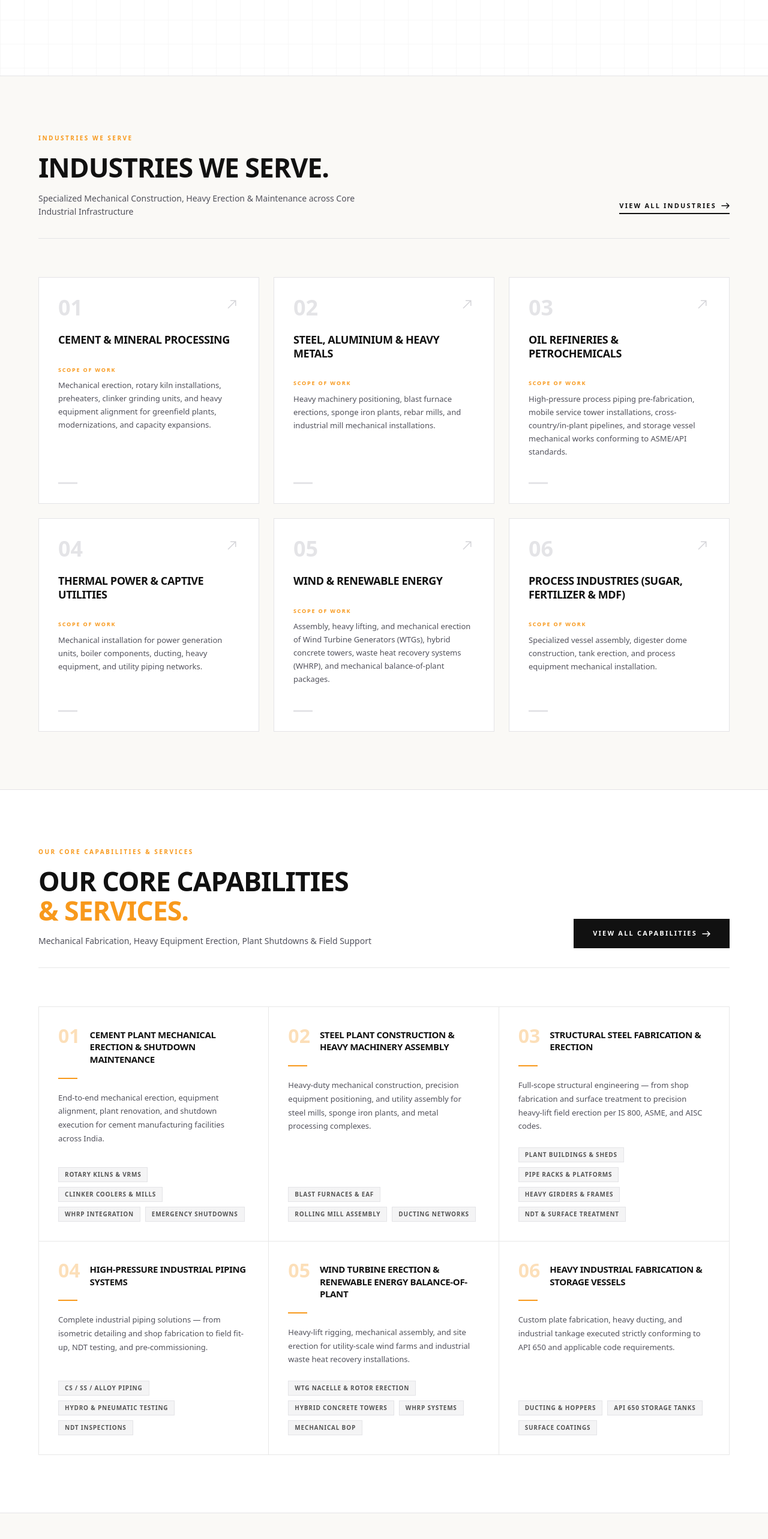
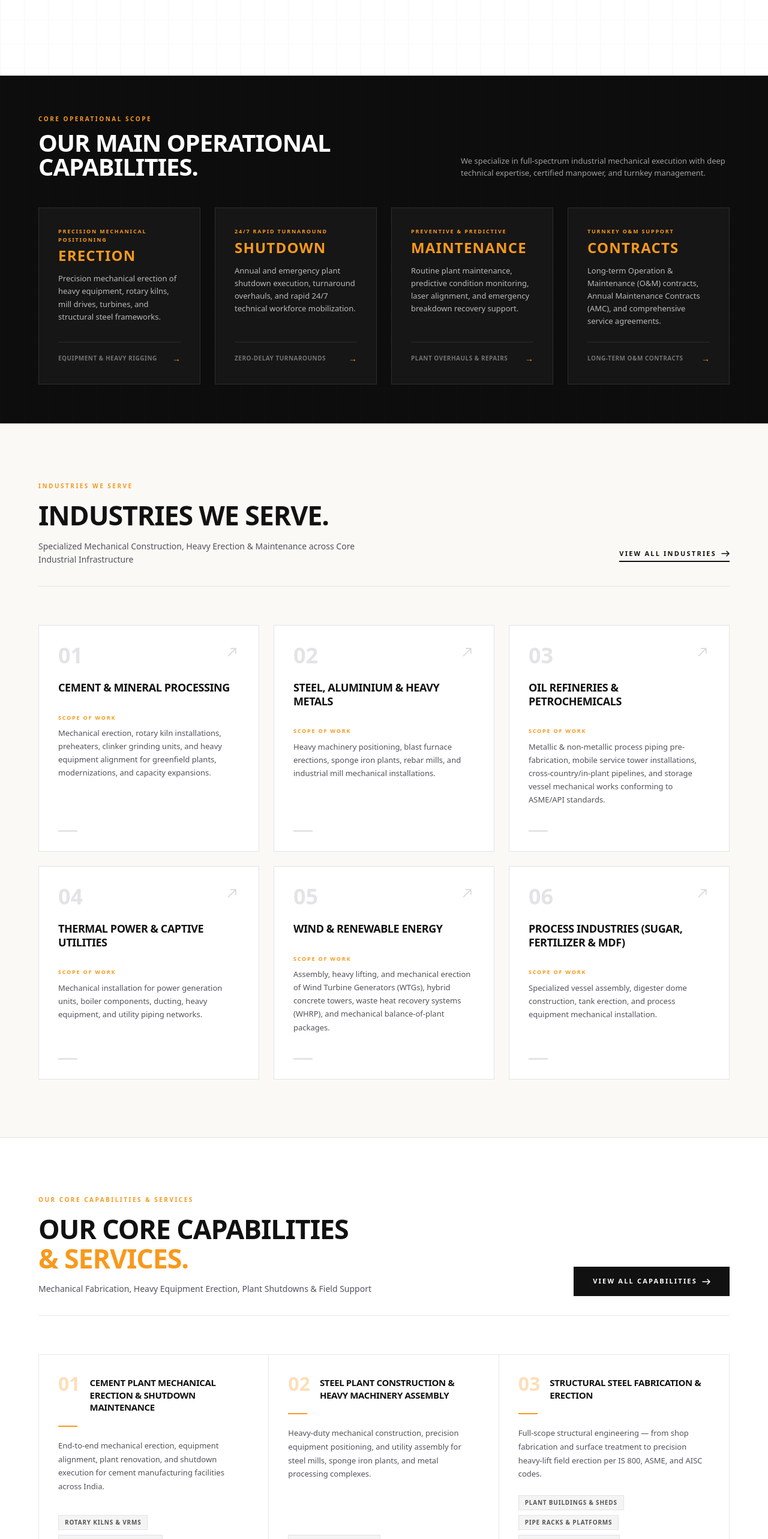
Before and after one commit to zaeemahamad111-ops/du, a Next.js app: page / in a window 1280 px wide. Shown: the part 1840-4406 px from the top of the page at 60% size. Built offline with nearby package versions, Linux system fonts and the light colour scheme.

Commit message:
Update Core Service 6 to O&M, replace High-Pressure with Metallic & Non-Metallic Piping, highlight Manpower Strength and Core Operational Pillars (Erection, Shutdown, Maintenance, Contracts)

```diff
--- a/app/about/page.tsx
+++ b/app/about/page.tsx
@@ -45,10 +45,10 @@ export default function AboutPage() {
             </div>
             <div className="lg:col-span-7 flex flex-col gap-6 justify-center">
               <p className="text-[#555] text-[15px] leading-[1.8] font-medium pl-6 border-l-2 border-[#F8991C]">
-                We are a trusted mechanical contracting company specializing in heavy equipment erection, industrial structural fabrication, high-pressure piping execution, and shutdown maintenance for India’s core infrastructure sectors.
+                We are a trusted mechanical contracting company specializing in heavy equipment erection, industrial structural fabrication, metallic & non-metallic industrial piping execution, plant shutdown maintenance, and long-term O&M contracts for India’s core infrastructure sectors.
               </p>
               <p className="text-[#555] text-[14px] leading-[1.8]">
-                Operating as a direct partner to plant owners, EPC contractors, and project developers, we bridge the gap between engineering design and site execution. From installing rotary kilns and wind turbine generators to executing critical refinery piping and emergency plant turnarounds, our work is driven by zero-harm safety standards, precision quality control, and strict schedule adherence.
+                Operating as a direct partner to plant owners, EPC contractors, and project developers, we bridge the gap between engineering design and site execution. Powered by a 5000+ certified technical workforce (6G welders, master riggers, millwrights, and safety stewards), our work is driven by zero-harm safety standards, precision quality control, and strict schedule adherence across Erection, Shutdowns, Maintenance, and Turnkey O&M Contracts.
               </p>
             </div>
           </div>
--- a/app/industries/page.tsx
+++ b/app/industries/page.tsx
@@ -26,8 +26,8 @@ const industries = [
     id: '03',
     name: 'Oil Refineries & Petrochemicals',
     img: '/ind-refinery.png',
-    desc: 'High-pressure process piping pre-fabrication, mobile service tower installations, cross-country/in-plant pipelines, and storage vessel mechanical works conforming to ASME/API standards.',
-    scope: ['High-pressure process piping', 'Mobile service tower installations', 'Cross-country/in-plant pipelines'],
+    desc: 'Metallic & non-metallic process piping pre-fabrication, mobile service tower installations, cross-country/in-plant pipelines, and storage vessel mechanical works conforming to ASME/API standards.',
+    scope: ['Metallic & non-metallic process piping', 'Mobile service tower installations', 'Cross-country/in-plant pipelines'],
   },
   {
     id: '04',
--- a/app/page.tsx
+++ b/app/page.tsx
@@ -24,9 +24,9 @@ const coreServicesData = [
   },
   {
     id: '04',
-    title: 'High-Pressure Industrial Piping Systems',
-    desc: 'Complete industrial piping solutions — from isometric detailing and shop fabrication to field fit-up, NDT testing, and pre-commissioning.',
-    tags: ['CS / SS / Alloy Piping', 'Hydro & Pneumatic Testing', 'NDT Inspections'],
+    title: 'Metallic & Non-Metallic Industrial Piping Systems',
+    desc: 'Complete metallic (CS, SS, Alloy) and non-metallic (FRP, GRP, HDPE, PVC) piping solutions — from isometric detailing and shop fabrication to field fit-up, NDT testing, and pre-commissioning.',
+    tags: ['Metallic Piping (CS/SS/Alloy)', 'Non-Metallic (FRP/GRP/HDPE)', 'Hydro & Pneumatic Testing', 'NDT Inspections'],
   },
   {
     id: '05',
@@ -36,9 +36,9 @@ const coreServicesData = [
   },
   {
     id: '06',
-    title: 'Heavy Industrial Fabrication & Storage Vessels',
-    desc: 'Custom plate fabrication, heavy ducting, and industrial tankage executed strictly conforming to API 650 and applicable code requirements.',
-    tags: ['Ducting & Hoppers', 'API 650 Storage Tanks', 'Surface Coatings'],
+    title: 'Operation & Maintenance (O&M)',
+    desc: 'Comprehensive operation and maintenance support for industrial plants, including routine maintenance, predictive maintenance, breakdown support, and long-term O&M contracts to ensure optimal plant performance and reliability.',
+    tags: ['Routine Maintenance', 'Predictive Maintenance', 'Breakdown Support', 'Long-Term O&M Contracts'],
   },
 ];
 
@@ -47,7 +47,7 @@ const locationsData = [
     country: 'Saudi Arabia',
     region: 'Middle East Hub',
     focus: 'Oil & Gas / Petrochemicals',
-    desc: 'Executing process piping fabrication, refinery expansion modules, and high-pressure pipeline networks under rigorous industrial parameters.',
+    desc: 'Executing process piping fabrication (metallic & non-metallic), refinery expansion modules, and pipeline networks under rigorous industrial parameters.',
     projectsCount: '4 Active Projects'
   },
   {
@@ -77,7 +77,7 @@ const detailedIndustriesData = [
   },
   {
     title: 'Oil Refineries & Petrochemicals',
-    scope: 'High-pressure process piping pre-fabrication, mobile service tower installations, cross-country/in-plant pipelines, and storage vessel mechanical works conforming to ASME/API standards.'
+    scope: 'Metallic & non-metallic process piping pre-fabrication, mobile service tower installations, cross-country/in-plant pipelines, and storage vessel mechanical works conforming to ASME/API standards.'
   },
   {
     title: 'Thermal Power & Captive Utilities',
@@ -281,6 +281,73 @@ export default function HomePage() {
             </div>
           </div>
 
+        </div>
+      </section>
+
+      {/* ── CORE OPERATIONAL PILLARS (ERECTION, SHUTDOWN, MAINTENANCE, CONTRACTS) ── */}
+      <section className="bg-[#0D0D0D] text-white py-16 border-y border-zinc-800 relative overflow-hidden">
+        <div
+          className="absolute inset-0 opacity-[0.03] pointer-events-none"
+          style={{
+            backgroundImage: `linear-gradient(rgba(248,153,28,0.5) 1px, transparent 1px), linear-gradient(90deg, rgba(248,153,28,0.5) 1px, transparent 1px)`,
+            backgroundSize: '40px 40px',
+          }}
+        />
+        <div className="relative z-10 max-w-[1440px] mx-auto px-8 lg:px-16">
+          <div className="flex flex-col md:flex-row justify-between items-start md:items-end mb-12 gap-4">
+            <div>
+              <span className="text-[#F8991C] text-[10px] font-black tracking-[0.25em] uppercase block mb-3">
+                CORE OPERATIONAL SCOPE
+              </span>
+              <h2 className="font-black uppercase text-white leading-none tracking-tight text-[28px] md:text-[40px]">
+                Our Main Operational Capabilities.
+              </h2>
+            </div>
+            <p className="text-white/60 text-[13px] max-w-md font-medium">
+              We specialize in full-spectrum industrial mechanical execution with deep technical expertise, certified manpower, and turnkey management.
+            </p>
+          </div>
+
+          <div className="grid grid-cols-1 sm:grid-cols-2 lg:grid-cols-4 gap-6">
+            {[
+              {
+                title: 'ERECTION',
+                badge: 'Precision Mechanical Positioning',
+                desc: 'Precision mechanical erection of heavy equipment, rotary kilns, mill drives, turbines, and structural steel frameworks.',
+                tag: 'Equipment & Heavy Rigging'
+              },
+              {
+                title: 'SHUTDOWN',
+                badge: '24/7 Rapid Turnaround',
+                desc: 'Annual and emergency plant shutdown execution, turnaround overhauls, and rapid 24/7 technical workforce mobilization.',
+                tag: 'Zero-Delay Turnarounds'
+              },
+              {
+                title: 'MAINTENANCE',
+                badge: 'Preventive & Predictive',
+                desc: 'Routine plant maintenance, predictive condition monitoring, laser alignment, and emergency breakdown recovery support.',
+                tag: 'Plant Overhauls & Repairs'
+              },
+              {
+                title: 'CONTRACTS',
+                badge: 'Turnkey O&M Support',
+                desc: 'Long-term Operation & Maintenance (O&M) contracts, Annual Maintenance Contracts (AMC), and comprehensive service agreements.',
+                tag: 'Long-Term O&M Contracts'
+              }
+            ].map((pillar, idx) => (
+              <div key={idx} className="bg-[#161616] border border-white/10 p-8 flex flex-col justify-between group hover:border-[#F8991C] transition-all duration-300">
+                <div>
+                  <span className="text-[#F8991C] text-[9px] font-black tracking-[0.2em] uppercase block mb-2">{pillar.badge}</span>
+                  <h3 className="text-[#F8991C] font-black text-[24px] uppercase tracking-wider mb-4 leading-none">{pillar.title}</h3>
+                  <p className="text-white/70 text-[13px] leading-relaxed mb-6 font-medium">{pillar.desc}</p>
+                </div>
+                <div className="border-t border-white/10 pt-4 flex justify-between items-center">
+                  <span className="text-white/40 text-[10px] font-bold tracking-wider uppercase">{pillar.tag}</span>
+                  <span className="text-[#F8991C] font-black text-[14px]">→</span>
+                </div>
+              </div>
+            ))}
+          </div>
         </div>
       </section>
 
@@ -498,6 +565,47 @@ export default function HomePage() {
         </div>
       </section>
 
+      {/* ── MANPOWER POWERHOUSE SHOWCASE ── */}
+      <section className="bg-gradient-to-r from-[#111] via-[#1a1a1a] to-[#111] text-white py-20 border-t border-zinc-800 relative overflow-hidden">
+        <div className="max-w-[1440px] mx-auto px-8 lg:px-16 relative z-10">
+          <div className="grid grid-cols-12 gap-8 items-center">
+            <div className="col-span-12 lg:col-span-6">
+              <span className="text-[#F8991C] text-[10px] font-black tracking-[0.25em] uppercase block mb-4">OUR MAIN STRENGTH</span>
+              <h2 className="font-black uppercase text-white leading-none tracking-tight mb-6" style={{ fontSize: 'clamp(28px, 3.8vw, 50px)' }}>
+                POWERED BY A<br />
+                <span className="text-[#F8991C]">CERTIFIED WORKFORCE.</span>
+              </h2>
+              <p className="text-white/70 text-[14px] leading-relaxed mb-8">
+                Our greatest competitive advantage lies in our highly skilled, certified, and battle-tested manpower pool. From CSWIP/AWS certified 6G welders to master riggers and HSE stewards, we mobilize trained technical teams to execute complex industrial projects under aggressive timelines.
+              </p>
+              <div className="grid grid-cols-2 gap-4">
+                <div className="border-l-2 border-[#F8991C] pl-4">
+                  <span className="text-[#F8991C] font-black text-[22px] block">5000+ Personnel</span>
+                  <span className="text-white/60 text-[11px] uppercase tracking-wider block">Multi-Skilled Technical Pool</span>
+                </div>
+                <div className="border-l-2 border-[#F8991C] pl-4">
+                  <span className="text-[#F8991C] font-black text-[22px] block">24/7 Mobilization</span>
+                  <span className="text-white/60 text-[11px] uppercase tracking-wider block">Rapid Emergency Response</span>
+                </div>
+              </div>
+            </div>
+            <div className="col-span-12 lg:col-span-6 grid grid-cols-2 gap-4">
+              {[
+                { title: 'Certified Welders', desc: '6G / TIG / MIG / SMAW welders qualified per ASME Section IX & AWS D1.1.' },
+                { title: 'Heavy Rigging Masters', desc: 'Certified crane operators, rigging supervisors & heavy lift engineers.' },
+                { title: 'Millwright Technicians', desc: 'Laser alignment specialists for kilns, turbines, mills & high-speed drives.' },
+                { title: 'Safety & QA/QC Engineers', desc: 'ISO 45001 safety stewards & NDT Level II certified inspectors.' },
+              ].map((item, idx) => (
+                <div key={idx} className="bg-white/5 border border-white/10 p-6 rounded-none hover:border-[#F8991C] transition-colors">
+                  <span className="text-[#F8991C] font-black text-[14px] block mb-2">0{idx + 1}. {item.title}</span>
+                  <p className="text-white/60 text-[12px] leading-relaxed">{item.desc}</p>
+                </div>
+              ))}
+            </div>
+          </div>
+        </div>
+      </section>
+
       {/* ── 6. WHY CHOOSE DU-ASTRAL ── */}
       <section className="bg-[#f5f5f5] py-24 relative overflow-hidden">
         <div
--- a/app/services/page.tsx
+++ b/app/services/page.tsx
@@ -4,7 +4,7 @@ import Image from 'next/image';
 
 export const metadata: Metadata = {
   title: 'Our Core Capabilities & Services | DU-Astral Construction',
-  description: 'End-to-end mechanical construction, heavy fabrication, high-pressure piping, structural steel erection, wind turbine erection, and renewable energy balance-of-plant services.',
+  description: 'End-to-end mechanical erection, equipment shutdown maintenance, metallic & non-metallic industrial piping, structural steel erection, and operation & maintenance (O&M) contracts.',
 };
 
 const services = [
@@ -82,13 +82,17 @@ const services = [
   },
   {
     id: '04',
-    title: 'High-Pressure Industrial Piping Systems',
-    desc: 'We provide complete industrial piping solutions—from isometric detailing and shop fabrication to field fit-up, NDT testing, and system pre-commissioning.',
+    title: 'Metallic & Non-Metallic Industrial Piping Systems',
+    desc: 'We provide complete metallic (Carbon Steel, Stainless Steel, Alloy Steel) and non-metallic (FRP, GRP, HDPE, PVC/CPVC, PP) industrial piping solutions—from isometric detailing and shop fabrication to field fit-up, NDT testing, and system pre-commissioning.',
     img: '/cap-fabrication.png',
     bullets: [
       {
-        subtitle: 'Process & Utility Piping',
-        detail: 'Shop and field fabrication of Carbon Steel (CS), Stainless Steel (SS), and Alloy Steel piping for high-pressure, high-temperature industrial process lines.',
+        subtitle: 'Metallic Piping Systems (CS, SS, Alloy)',
+        detail: 'Shop and field fabrication of Carbon Steel (CS), Stainless Steel (SS), and Alloy Steel piping for high-pressure, high-temperature industrial process lines and utility headers.',
+      },
+      {
+        subtitle: 'Non-Metallic Piping Systems (FRP, GRP, HDPE, PVC)',
+        detail: 'Specialized fabrication, spooling, jointing, and laying of FRP/GRP, HDPE, PVC/CPVC, and PP piping for corrosive chemical process lines, water treatment, and effluent networks.',
       },
       {
         subtitle: 'Testing & Pre-Commissioning Support',
@@ -122,21 +126,25 @@ const services = [
   },
   {
     id: '06',
-    title: 'Heavy Industrial Fabrication & Storage Vessels',
-    desc: 'Our workshop and field teams execute custom plate fabrication, heavy ducting, and industrial tankage strictly conforming to code requirements.',
-    img: '/cap-piping.png',
+    title: 'Operation & Maintenance (O&M)',
+    desc: 'Comprehensive operation and maintenance support for industrial plants, including routine maintenance, predictive maintenance, breakdown support, and long-term O&M contracts to ensure optimal plant performance and reliability.',
+    img: '/cap-commissioning.png',
     bullets: [
       {
-        subtitle: 'Ducting & Hopper Fabrication',
-        detail: 'Custom fabrication of thick-plate ducting, raw material hoppers, silos, cyclones, and discharge chutes.',
+        subtitle: 'Routine & Preventive Maintenance',
+        detail: 'Scheduled mechanical overhauls, drive gear alignments, lube oil servicing, and preventive maintenance routines for continuous plant operations.',
       },
       {
-        subtitle: 'Storage Tanks & Pressure Vessels',
-        detail: 'On-site and shop fabrication of API 650 storage tanks, utility vessels, chemical tanks, and heat exchanger shells.',
+        subtitle: 'Predictive Maintenance & Monitoring',
+        detail: 'Vibration analysis, thermal imaging, laser alignment, and condition-based monitoring to detect and rectify equipment anomalies before failures occur.',
       },
       {
-        subtitle: 'Protective Surface Coatings',
-        detail: 'Specialized grit blasting, anti-corrosive primer application, and heavy-duty industrial painting for harsh operating environments.',
+        subtitle: 'Breakdown Support & Emergency Repairs',
+        detail: 'Rapid 24/7 mobilization of certified technical workforces, tooling, and emergency repair crews for zero-delay breakdown recovery.',
+      },
+      {
+        subtitle: 'Long-Term O&M Contracts & Plant Reliability',
+        detail: 'Turnkey annual and multi-year Operation & Maintenance contracts designed to maximize asset lifespan, lower operational risk, and guarantee optimal performance.',
       },
     ],
   },
@@ -162,7 +170,7 @@ export default function ServicesPage() {
               <span className="text-white">& SERVICES.</span>
             </h1>
             <p className="text-white/55 text-[13px] leading-relaxed max-w-lg mt-6">
-              End-to-end mechanical construction, heavy fabrication, high-pressure piping, and renewable energy erection — delivered with precision, safety, and on-time execution.
+              End-to-end mechanical construction, metallic & non-metallic piping, operation & maintenance (O&M), and turnkey plant erection — delivered with precision, safety, and on-time execution.
             </p>
           </div>
         </div>
--- a/components/Footer.tsx
+++ b/components/Footer.tsx
@@ -79,12 +79,12 @@ export default function Footer() {
             {
               heading: 'SERVICES',
               links: [
-                { label: 'Mechanical Construction', href: '/services' },
-                { label: 'Heavy Fabrication', href: '/services' },
-                { label: 'Industrial Piping', href: '/services' },
-                { label: 'Plant Commissioning', href: '/services' },
-                { label: 'Shutdown Maintenance', href: '/services' },
-                { label: 'Electrical & Instrumentation', href: '/services' },
+                { label: 'Mechanical Erection & Shutdown', href: '/services' },
+                { label: 'Heavy Machinery Assembly', href: '/services' },
+                { label: 'Structural Steel Fabrication', href: '/services' },
+                { label: 'Metallic & Non-Metallic Piping', href: '/services' },
+                { label: 'Renewable Energy Erection', href: '/services' },
+                { label: 'Operation & Maintenance (O&M)', href: '/services' },
               ],
             },
             {
```
